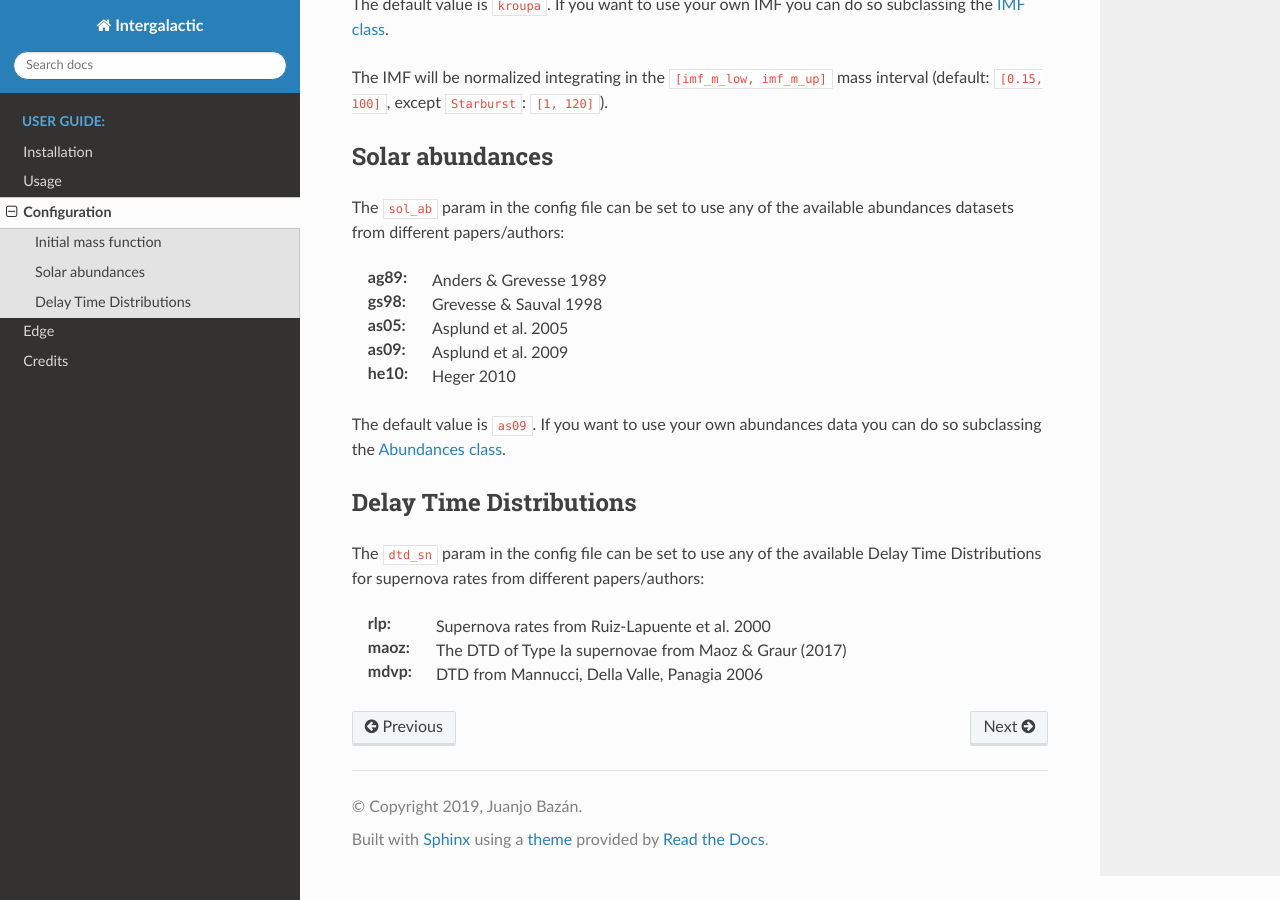
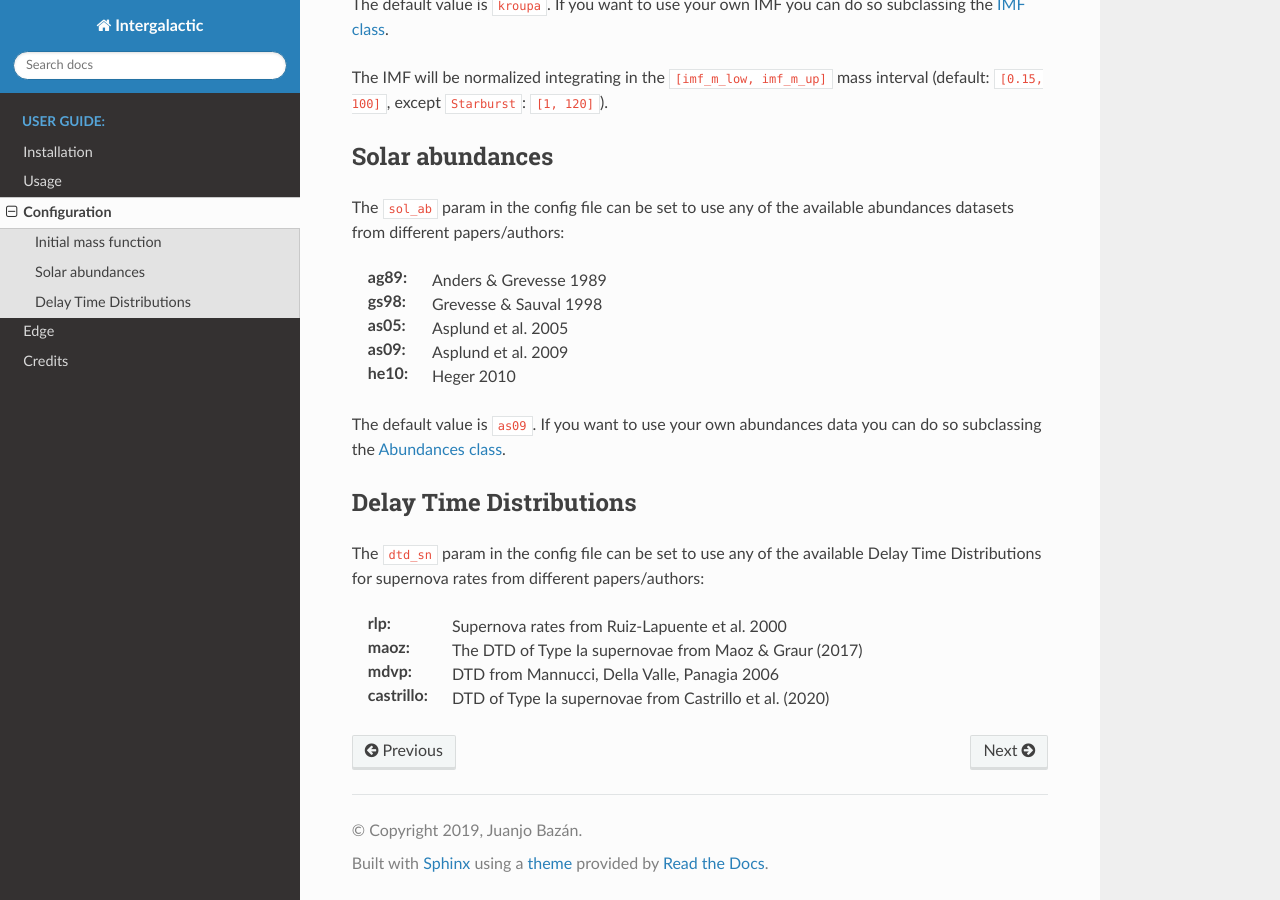
Before and after one commit to xuanxu/starmatrix, a Sphinx documentation site: the page built from docs/configuration.rst, in a window 1280 px wide and 900 px high, scrolled down 1124 px. Built offline with Sphinx 7.4.7 and the Read the Docs theme 2.0.0, drawn with Linux system fonts in a browser that asks for light colours.

Commit message:
add new dtd to docs

```diff
--- a/docs/configuration.rst
+++ b/docs/configuration.rst
@@ -74,3 +74,4 @@ The ``dtd_sn`` param in the config file can be set to use any of the available D
 :rlp: Supernova rates from Ruiz-Lapuente et al. 2000
 :maoz: The DTD of Type Ia supernovae from Maoz & Graur (2017)
 :mdvp: DTD from Mannucci, Della Valle, Panagia 2006
+:castrillo: DTD of Type Ia supernovae from Castrillo et al. (2020)
--- a/src/intergalactic/sample_input/params.yml
+++ b/src/intergalactic/sample_input/params.yml
@@ -42,6 +42,7 @@
 #            mdvp = DTD from Mannucci, Della Valle, Panagia 2006
 #            rlp  = DTD from Ruiz-Lapuente (default)
 #            maoz = DTD from Maoz & Graur 2017
+#            castrillo = DTD from Castrillo et al. 2020
 #          ]
 
 z: 0.02
```
